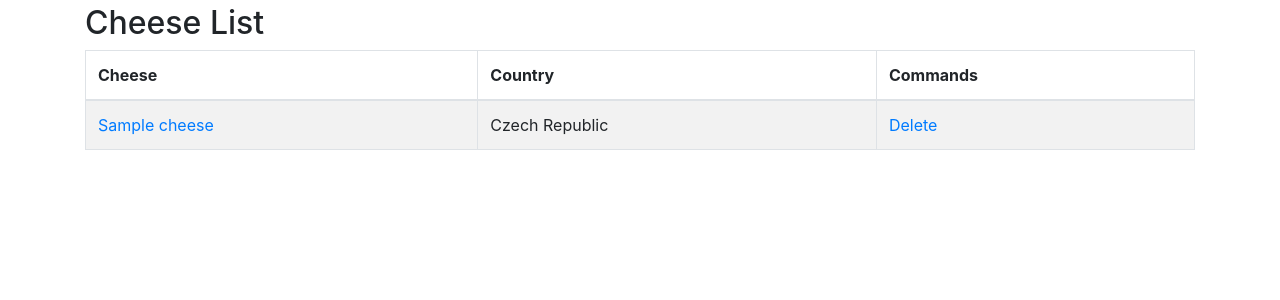
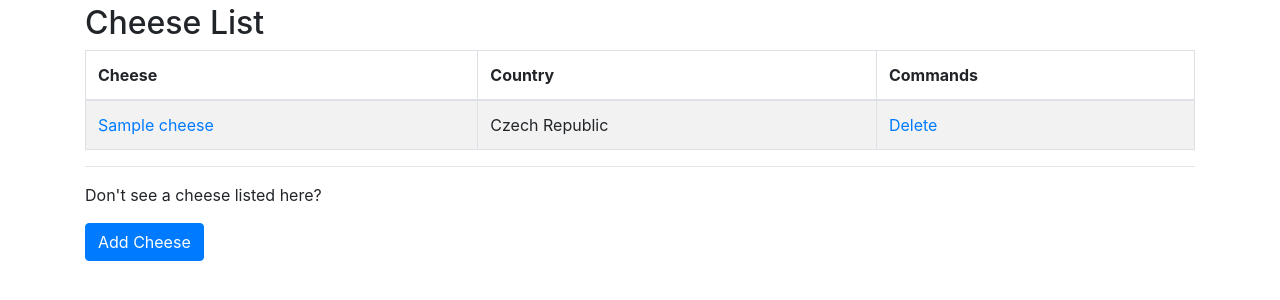
Before and after one commit to kalyanmaram/everycheese, a Django app: page /cheeses/ in a window 1280 px wide. Shown: the part 56-356 px from the top of the page. Run offline with Django 3.2, Linux system fonts and the light colour scheme; tables that the repository leaves empty hold one stand-in row (values such as "Sample post"); some libraries are stand-ins or nearby versions.

Commit message:
add button of add_cheese

```diff
--- a/everycheese/templates/cheeses/cheese_list.html
+++ b/everycheese/templates/cheeses/cheese_list.html
@@ -23,4 +23,12 @@
         {% endfor %}
     </tbody>
 </table>
+<hr/>
+<p>Don't see a cheese listed here?</p>
+<p>
+<a class="btn btn-primary"
+href="{% url 'cheeses:add' %}" role="button">
+Add Cheese
+</a>
+</p>
 {% endblock content %}
```
